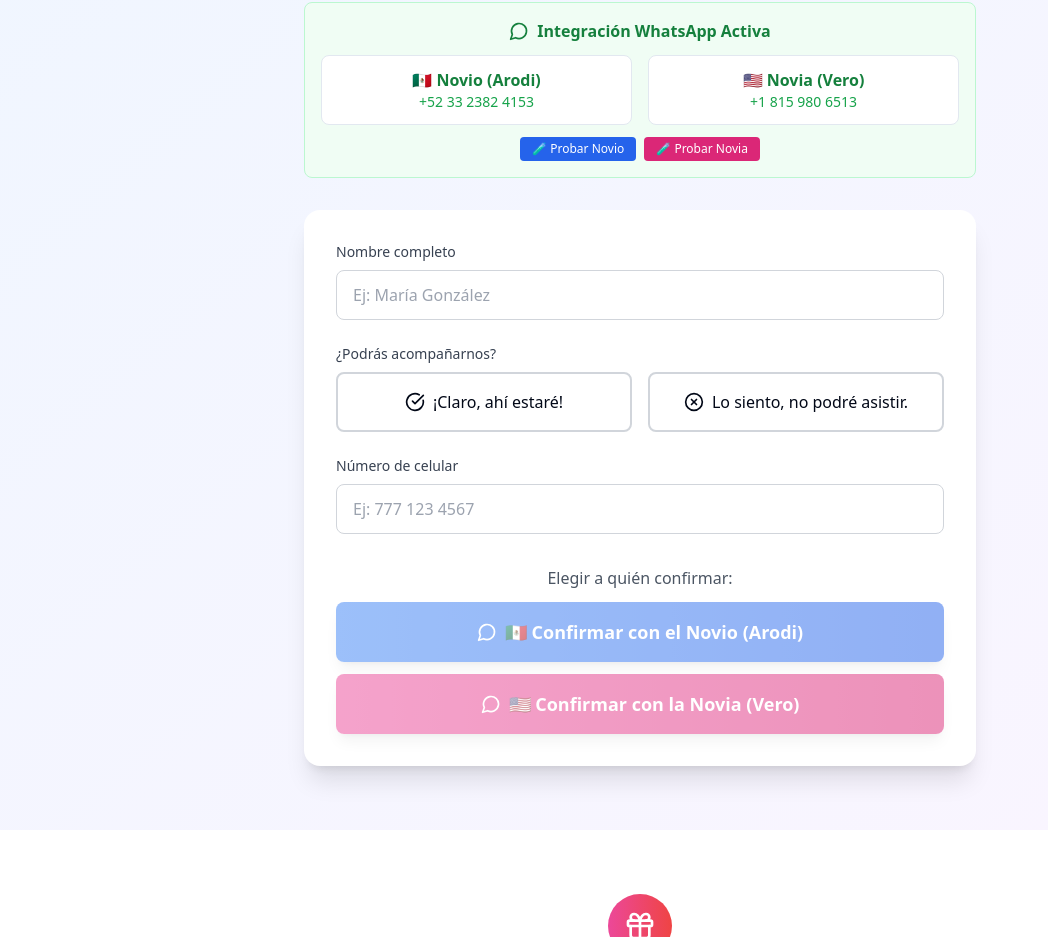
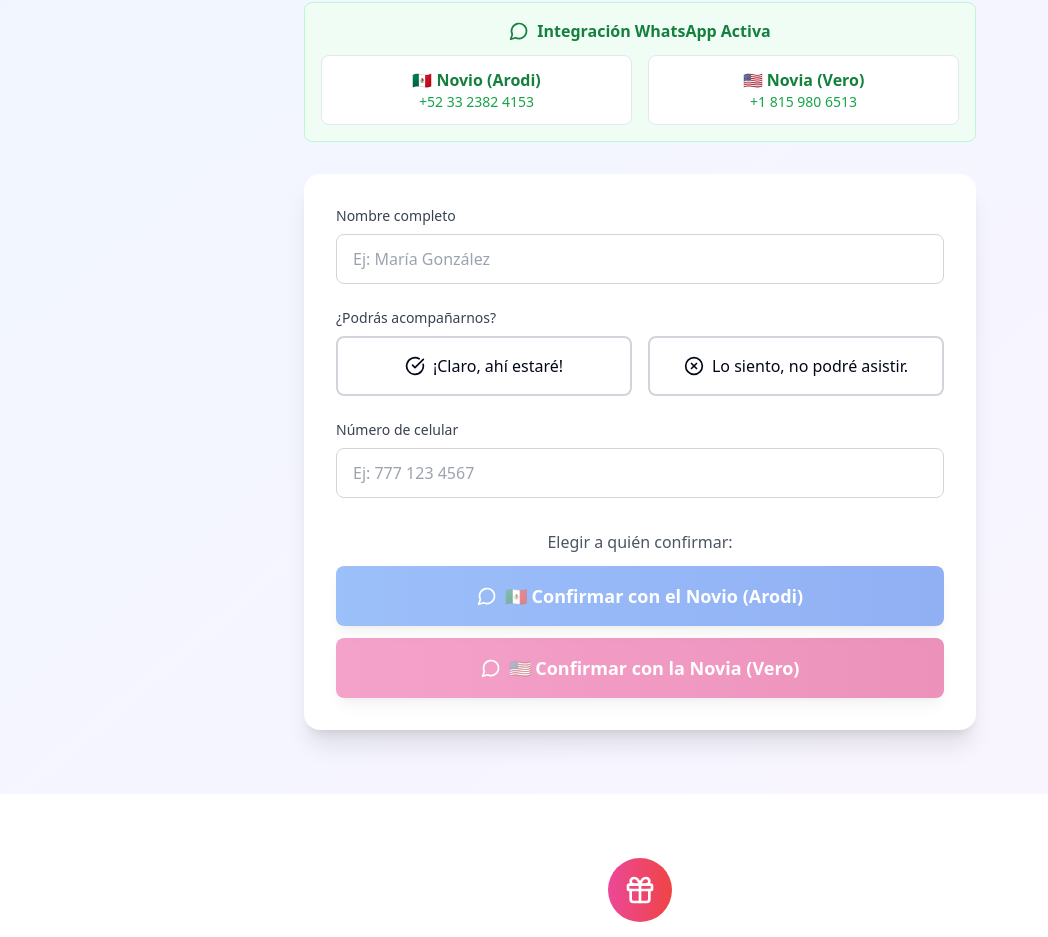
Before and after one commit to ROR2022/boda-premium-arodi, a Next.js app: page / in a window 1280 px wide. Shown: the part 6154-7091 px from the top of the page, without its empty margins (0-1048 px from the left). Built offline with nearby package versions, Linux system fonts and the light colour scheme; a web font is replaced by a local one.

Commit message:
opciones de confirmacion

```diff
--- a/components/demo/boda/basic/BasicAttendance.tsx
+++ b/components/demo/boda/basic/BasicAttendance.tsx
@@ -162,27 +162,8 @@ ${greeting} ${contact.flag}
             </div>
           </div>
 
-          {/* Botones de prueba temporal */}
-          <div className="mt-3 flex gap-2 justify-center">
-            <button
-              onClick={() => {
-                const testMessage = "🧪 PRUEBA - Verificando número del novio"
-                sendWhatsAppMessage(testMessage, 'groom')
-              }}
-              className="bg-blue-600 hover:bg-blue-700 text-white px-3 py-1 rounded text-xs font-medium transition-colors"
-            >
-              🧪 Probar Novio
-            </button>
-            <button
-              onClick={() => {
-                const testMessage = "🧪 PRUEBA - Verificando número de la novia"
-                sendWhatsAppMessage(testMessage, 'bride')
-              }}
-              className="bg-pink-600 hover:bg-pink-700 text-white px-3 py-1 rounded text-xs font-medium transition-colors"
-            >
-              🧪 Probar Novia
-            </button>
-          </div>
+
+
         </div>
 
         {/* Formulario */}
```
